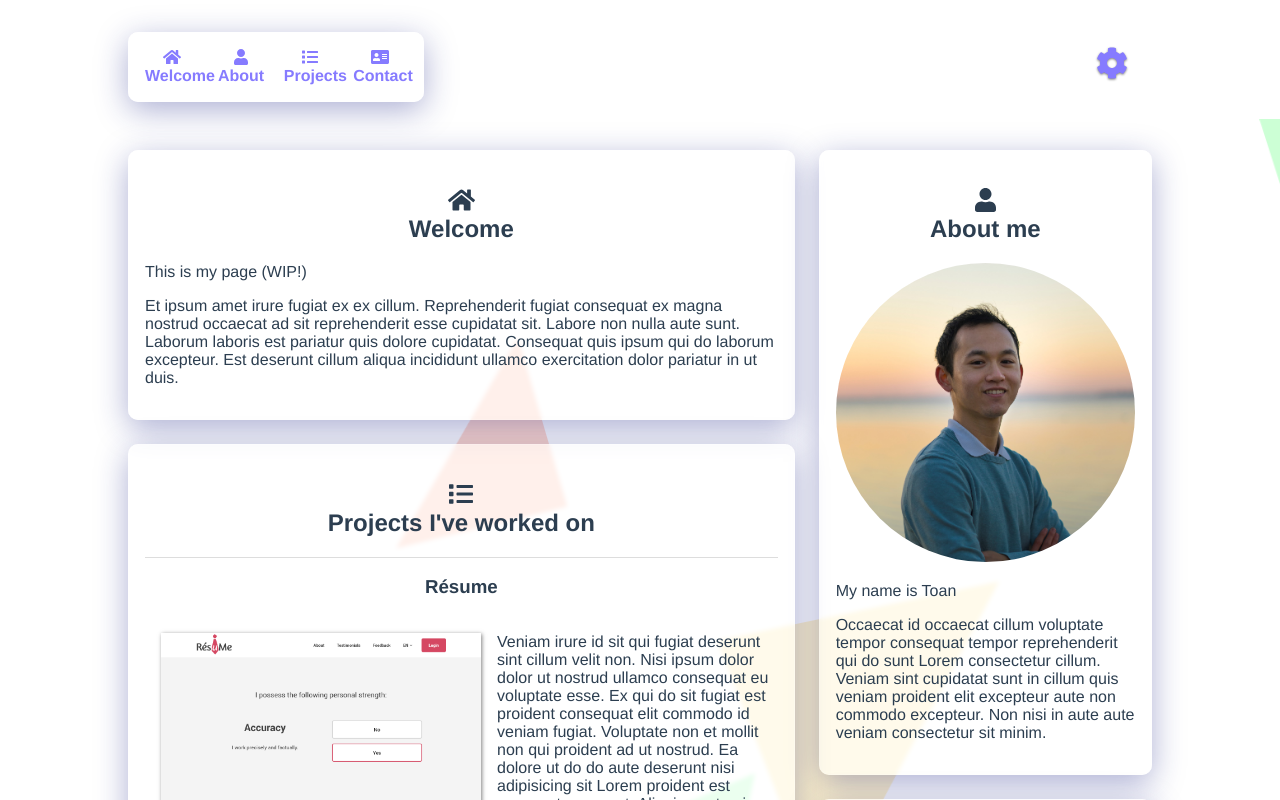
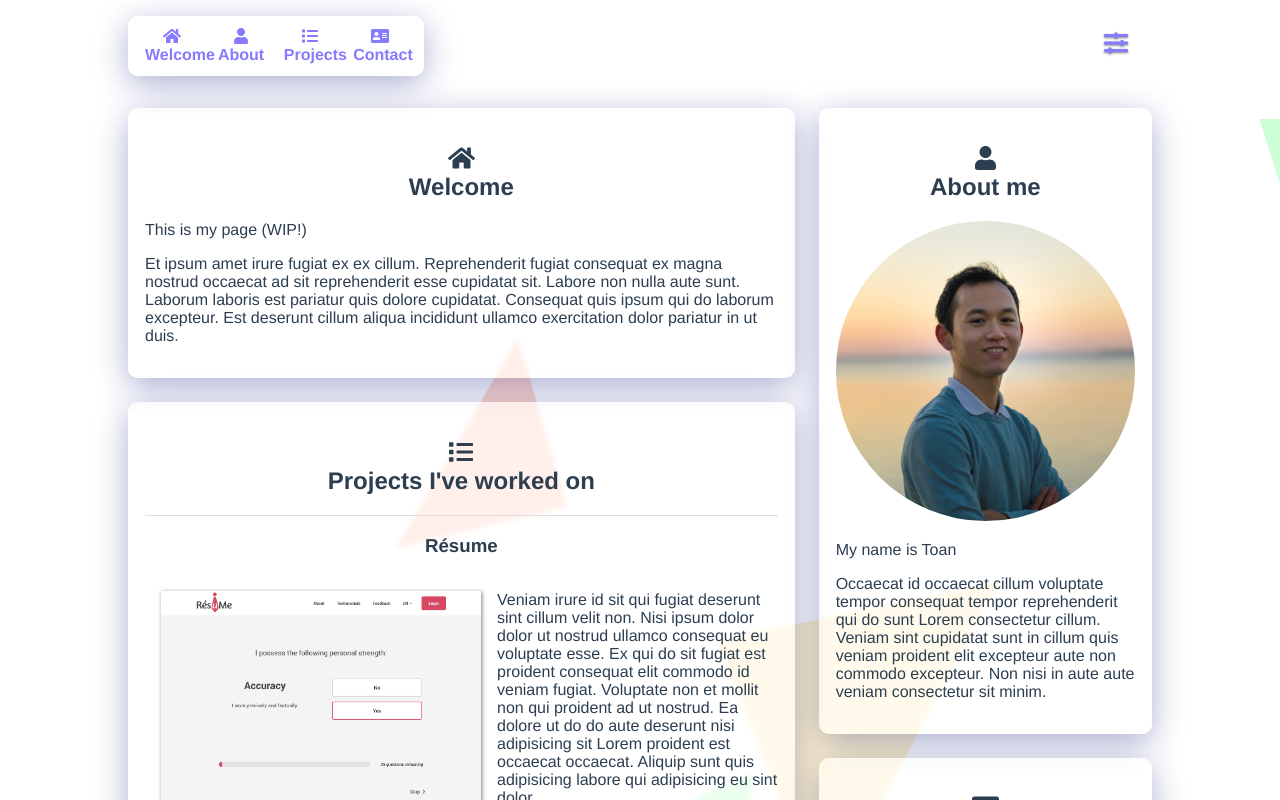
Before and after one commit to ChiToan/chitoan.github.io, a Vue app: page / in a window 1280 px wide. Shown: the top 800 px of the page. Built offline with nearby package versions, Linux system fonts and the light colour scheme; a web font is replaced by a local one.

Commit message:
Margins for navbar

```diff
--- a/src/assets/styles.scss
+++ b/src/assets/styles.scss
@@ -51,19 +51,22 @@ body {
 
 .navbar {
   grid-area: navbar;
-  margin: 1.5rem 0;
+  // margin: 1rem 0;
   width: 100%;
   position: sticky;
-  top: 0.25rem;
+  top: 0;
   z-index: 10;
   display: flex;
   justify-content: space-between;
   align-items: flex-start;
   flex-wrap: wrap;
 
-  .card,
+  .card {
+    margin: 0.25rem auto;
+  }
+
   .settings-icon {
-    margin: 0.5rem auto;
+    margin-left: auto;
   }
 }
 .content {
@@ -105,7 +108,7 @@ a {
     .card,
     .settings-icon {
       padding: 0.5rem;
-      margin: 0.5rem 0;
+      margin: 1rem 0;
     }
   }
 
--- a/src/components/BackgroundSettings.vue
+++ b/src/components/BackgroundSettings.vue
@@ -9,9 +9,9 @@
           </div>
           <div class="chip-content"><div class="triangle-up"></div></div>
         </div>
-        <h4>
+        <h5>
         Background settings
-        </h4>
+        </h5>
         <button @click="opened = false" class="icon-btn btn-small">
           <font-awesome-icon :icon="['fas', 'compress-alt']" />
         </button>
@@ -58,8 +58,8 @@
       </div>
     </div>
   <div v-else class="settings-icon">
-    <button @click="opened = true" class="icon-btn">
-      <font-awesome-icon :icon="['fas', 'cog']" />
+    <button @click="opened = true" class="icon-btn btn-small">
+      <font-awesome-icon :icon="['fas', 'sliders-h']" />
     </button>
   </div>
   </transition>
@@ -105,7 +105,7 @@ export default {
   align-items: center;
   justify-content: space-between;
 
-  h4 {
+  h5 {
     margin: 0;
   }
 }
@@ -204,13 +204,12 @@ export default {
 .settings-leave-to {
   transform: translateY(20px);
   // visibility: hidden;
-  // height: 0;
   // width: 0;
   opacity: 0;
 }
 
 .settings-enter-active,
 .settings-leave-active {
-  transition: all 0.25s ease;
+  transition: all 0.4s ease-in;
 }
 </style>
--- a/src/components/Navigation.vue
+++ b/src/components/Navigation.vue
@@ -1,6 +1,6 @@
 <template>
   <nav class="navbar-items card">
-    <a href="#welcome"><font-awesome-icon :icon="['fas', 'home']" /> Welcome</a>
+    <a href="#"><font-awesome-icon :icon="['fas', 'home']" /> Welcome</a>
     <a href="#about"><font-awesome-icon :icon="['fas', 'user']" /> About</a>
     <a href="#projects"
       ><font-awesome-icon :icon="['fas', 'list']" /> Projects</a
@@ -18,7 +18,7 @@
   justify-content: space-evenly;
   a {
     max-width: 6ch;
-    padding: 0.5rem;
+    padding: 0.2rem 0.5rem;
   }
 }
 </style>
```
Also changed, not shown: src/main.js (+6 -4 lines).
